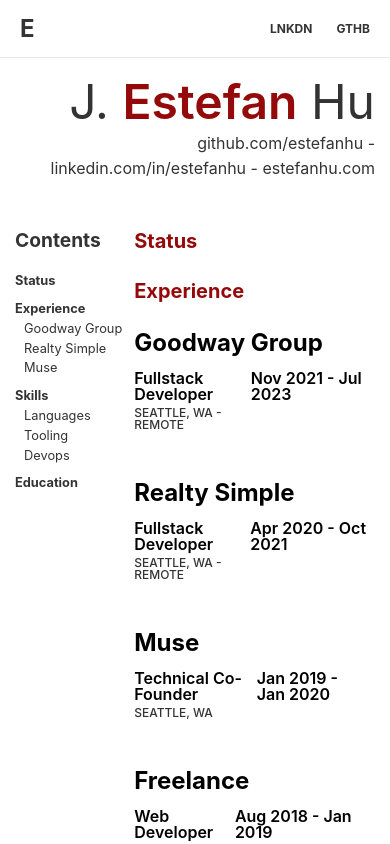
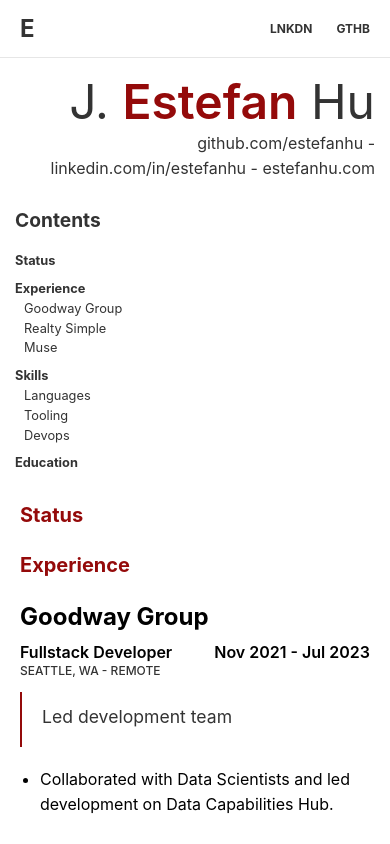
Before and after one commit to EstefanHu/portfolio, a Next.js app: page /rsm in a window 390 px wide. Shown: the top 844 px of the page. Built offline with nearby package versions, Linux system fonts and the light colour scheme.

Commit message:
adding content

```diff
--- a/src/app/(landing)/rsm/experience.ts
+++ b/src/app/(landing)/rsm/experience.ts
@@ -5,8 +5,10 @@
     location: 'seattle, wa - remote',
     startDate: 'nov 2021',
     endDate: 'jul 2023',
-    headliner: '',
-    achievements: [],
+    headliner: 'Led development team ',
+    achievements: [
+      'Collaborated with Data Scientists and led development on Data Capabilities Hub.',
+    ],
   },
   {
     name: 'realty simple',
--- a/src/app/(landing)/rsm/page.tsx
+++ b/src/app/(landing)/rsm/page.tsx
@@ -36,7 +36,7 @@
             linkedin.com/in/estefanhu
           </Link>
           {` - `}
-          <Link href='/'>
+          <Link target='_blank' rel='noopener noreferrer' href='/'>
             estefanhu.com
           </Link>
         </p>
@@ -70,7 +70,7 @@
             <p></p>
           </section>
 
-          <section id='experience'>
+          <section id='experience' className={styles.experience}>
             <h3>experience</h3>
 
             {experience.map(({ name, title, location, startDate, endDate, headliner, achievements }) => (
--- a/src/app/(landing)/rsm/resume.module.scss
+++ b/src/app/(landing)/rsm/resume.module.scss
@@ -32,16 +32,20 @@
       }
     }
 
+    @media only screen and (max-width: 600px) {
+      padding-bottom: 30px;
+
+      p {
+        font-size: 1rem;
+      }
+    }
+
     @media only screen and (max-width: 500px) {
-      padding: 20px 0 50px;
+      padding-top: 20px;
 
       h1 {
         font-size: 3rem;
         margin-bottom: 5px;
-      }
-
-      p {
-        font-size: 1rem;
       }
     }
   }
@@ -52,7 +56,7 @@
 
     nav {
       position: sticky;
-      top: var(--headerHeight);
+      top: calc(var(--headerHeight) + 20px);
       display: flex;
       flex-direction: column;
       width: 160px;
@@ -112,10 +116,13 @@
           color: var(--accent);
         }
 
-        &>div {
+        &.experience {
           display: flex;
           flex-direction: column;
-          margin-bottom: 50px;
+
+          &>div {
+            margin-bottom: 50px;
+          }
 
           h4 {
             text-transform: capitalize;
@@ -129,6 +136,7 @@
             display: flex;
             flex-direction: row;
             justify-content: space-between;
+            margin-bottom: 15px;
 
             span {
               display: flex;
@@ -147,9 +155,44 @@
               font-weight: 600;
               margin-bottom: 5px;
             }
+
+            @media only screen and (max-width: 375px) {
+              flex-direction: column;
+
+              span {
+                margin-bottom: 7px;
+              }
+
+              h5 {
+                font-weight: 500;
+              }
+            }
+          }
+
+          .headliner {
+            margin-bottom: 20px;
+            border-left: 2px solid var(--accent);
+            padding: 10px 0px 15px 20px;
+            font-size: 1.1rem;
+            line-height: 30px;
+          }
+
+          ul {
+            margin-left: 20px;
+            line-height: 25px;
           }
         }
       }
     }
+
+    @media only screen and (max-width: 600px) {
+      flex-direction: column;
+
+      nav {
+        position: relative;
+        top: 0;
+        margin-bottom: 20px;
+      }
+    }
   }
 }
```
